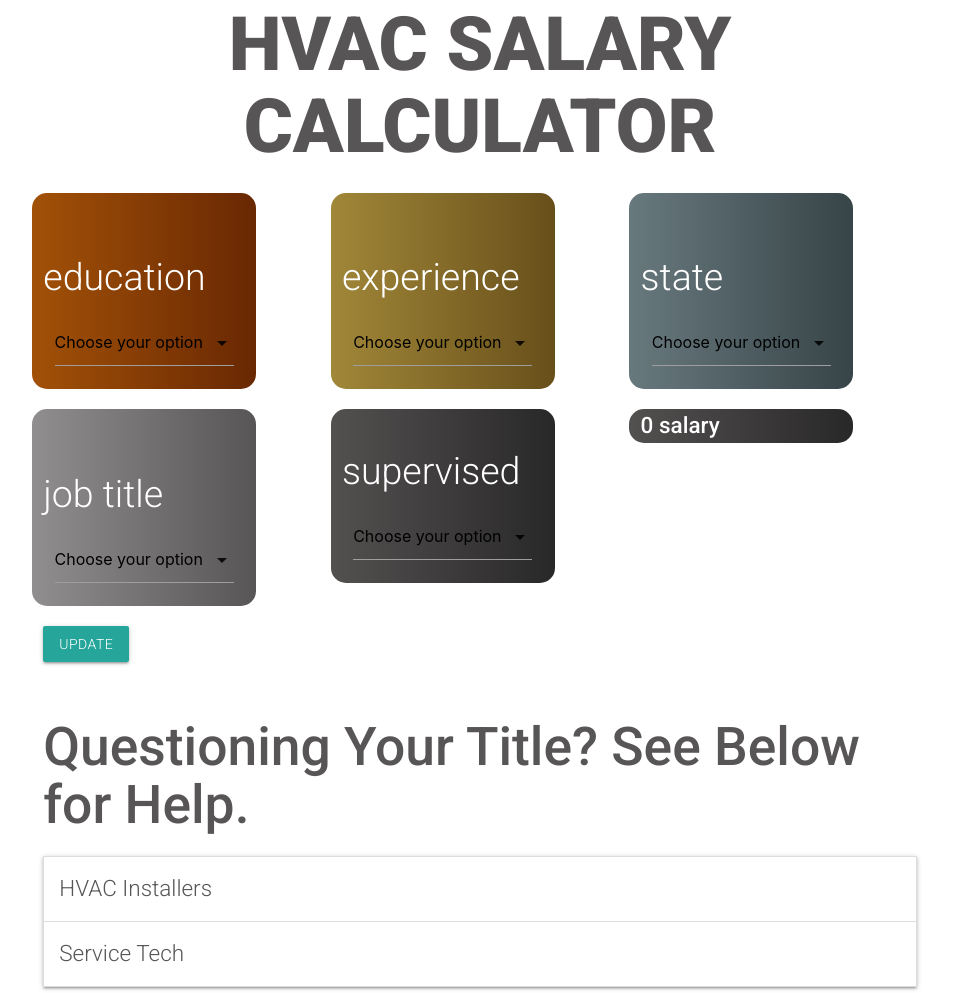
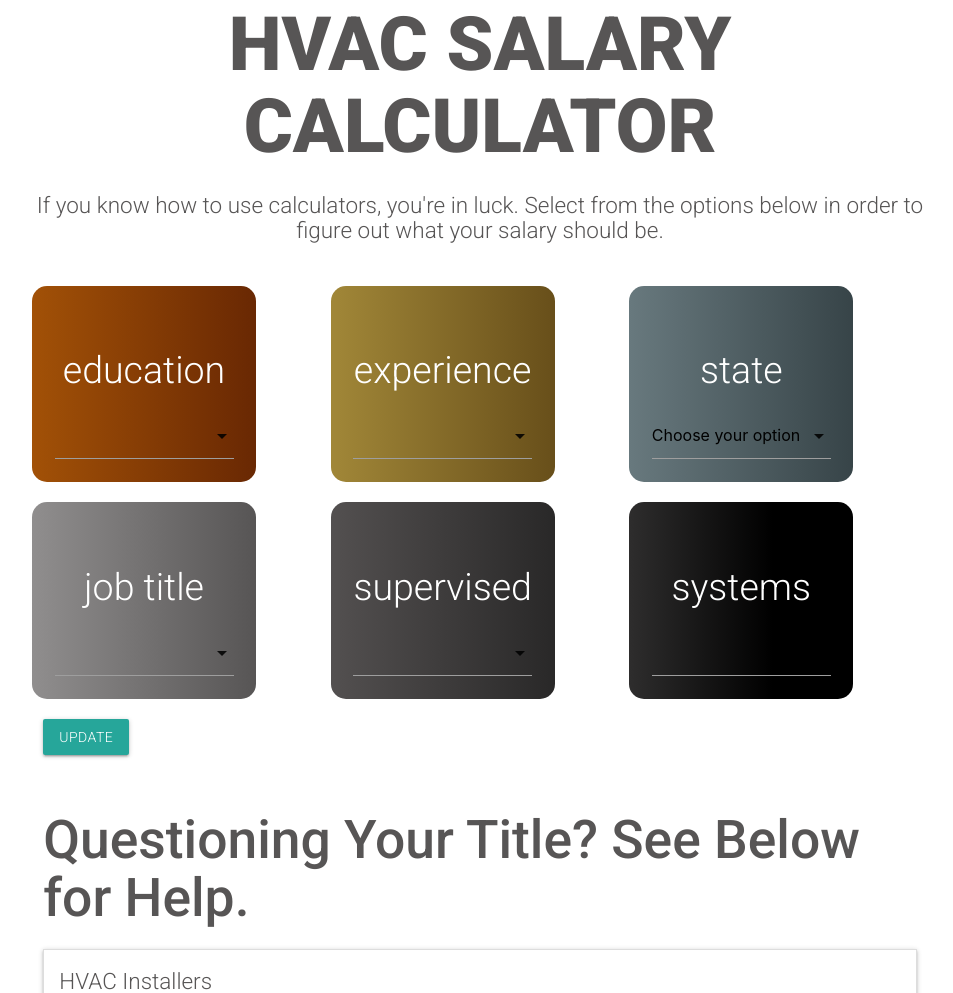
Before and after one commit to mmeganshaw/hvacsalaries, a website: page public/index.html in a window 1280 px wide. Shown: the part 1187-2180 px from the top of the page, without its empty margins (160-1113 px from the left). Drawn offline with nearby package versions, Linux system fonts and the light colour scheme.

Commit message:
added systems to algorithm and frontend

```diff
--- a/public/css/style.css
+++ b/public/css/style.css
@@ -104,6 +104,13 @@ a {
     color: white;
 }
 
+.section-six {
+    background: rgb(46, 45, 45);
+    background: linear-gradient(90deg, rgba(46, 45, 45, 1) 0%, rgba(0, 0, 0, 1) 64%);
+    border-radius: 15px;
+    color: white;
+}
+
 .heavier-font {
     font-weight: 500;
 }
--- a/public/index.html
+++ b/public/index.html
@@ -62,7 +62,7 @@
             </br>
             </br>
             If you have any questions about your salary or would like help connecting with other
-            companies in your area that are looking for osmeone with your skillset, please don’t hesitate to <b>contact
+            companies in your area that are looking for someone with your skillset, please don’t hesitate to <b>contact
                 us.</b>
         </h5>
     </div>
@@ -70,6 +70,11 @@
         <h1 class="center">
             HVAC SALARY CALCULATOR
         </h1>
+        <h5 class="center">
+            If you know how to use calculators, you're in luck. Select from the options below in order to figure out
+            what your salary should be.
+        </h5>
+        </br>
         <div class="row">
             <div class="col l3 s12 section-one">
                 <span>
@@ -77,11 +82,13 @@
                 </span>
                 </br>
                 <span>
-                    education
+                    <center>
+                        education
+                    </center>
                 </span>
                 <div class="input-field col s12">
                     <select id="education1" name="education1">
-                        <option value="">Choose your option</option>
+                        <option value=""></option>
                         <option value="1">No Degree</option>
                         <option value="1.0255">HS/Certificate</option>
                         <option value="1.0437">Associate's Degree</option>
@@ -99,12 +106,15 @@
                     </span>
                     </br>
                     <span>
-                        experience
+                        <center>
+                            experience
+                        </center>
+
                     </span>
                 </div>
                 <div class="input-field col s12">
                     <select id="experience1" name="experience1">
-                        <option value="">Choose your option</option>
+                        <option value=""></option>
                         <option value="1-2">1-2 Years</option>
                         <option value="3-5">3-5 Years</option>
                         <option value="6-8">6-8 Years</option>
@@ -122,7 +132,9 @@
                 </span>
                 </br>
                 <span>
-                    state
+                    <center>
+                        state
+                    </center>
                 </span>
                 <div class="input-field col s12">
                     <select id="state1" name="state1" style="color: black;">
@@ -190,13 +202,13 @@
                     </span>
                     </br>
                     <span>
-                        job title
+                        <center>job title</center>
                     </span>
                 </div>
                 <div class="input-field col s12">
                     <select id="title1" name="title1">
-                        <option value="" disabled selected>Choose your option</option>
-                        <option value="tech">HVAC Maintenance Tech</option>
+                        <option value="" disabled selected></option>
+                        <option value="tech">HVAC Technician</option>
                         <option value="installer">HVAC Installer</option>
                     </select>
                 </div>
@@ -204,14 +216,17 @@
             <div class="col s1"></div>
             <div class="col s12 l3 section-five">
                 <div>
+                    <span class="heavier-font" id="experience">
+
+                    </span>
                     </br>
                     <span>
-                        supervised
+                        <center>supervised</center>
                     </span>
                 </div>
                 <div class="input-field col s12">
                     <select id="supervised1" name="supervised1">
-                        <option value="">Choose your option</option>
+                        <option value=""></option>
                         <option value="1">0</option>
                         <option value="1.0155">1-3 People Supervised</option>
                         <option value="1.0267">4-6 People Supervised</option>
@@ -225,17 +240,26 @@
 
             </div>
             <div class="col s1"></div>
-            <div class="col s3 section-five">
+            <div class="col s3 section-six">
                 <div>
-                    <div>
+                    <span class="heavier-font" id="experience">
 
-                    </div>
-                    <div class="heavier-font" id="experience">
-                        <script>
-                            document.write(salary);
-                        </script>
-                        salary
-                    </div>
+                    </span>
+                    </br>
+                    <span>
+                        <center>systems</center>
+                    </span>
+                </div>
+                <div class="input-field col s12">
+                    <select id="systems1" name="systems1">
+                        <option value=""></option>
+                        <option value="1.15">Chillers</option>
+                        <option value="-1.20">Rooftop</option>
+                        <option value="1.10">Hydronics</option>
+                        <option value="-1.20">Package Unit</option>
+                        <option value="1.08">Boilers</option>
+                        <option value="1.20">Controls (DDC)</option>
+                    </select>
                 </div>
             </div>
         </div>
@@ -337,7 +361,8 @@
             var state = $('#state1').val().trim();
             var title = $('#title1').val().trim();
             var supervised = $('#supervised1').val().trim();
-            console.log(education, experience, state, title, supervised)
+            var systems = $('#systems1').val().trim();
+            console.log(education, experience, state, title, supervised, systems)
 
             var salary = 0;
 
@@ -429,13 +454,24 @@
                         var newSuper = parseFloat(x)
                         console.log(newSuper);
                         salary = salary * newSuper
-                        console.log("this is the final number! " + salary);
+                        console.log("almost there " + salary);
                     }
 
                     addSupervised(supervised);
 
+                    function addSystem(x) {
+                        var newSystem = parseFloat(x)
+                        console.log(newSystem);
+                        salary = salary * newSystem;
+                        console.log("this is the final number " + salary)
+
+                    }
+
+                    addSystem(systems)
+
+
                     function convertWhole(x) {
-                        salary = parseInt(x);
+                        salary = parseInt(Math.abs(x));
                         console.log("Final number " + salary);
                     }
 
```
